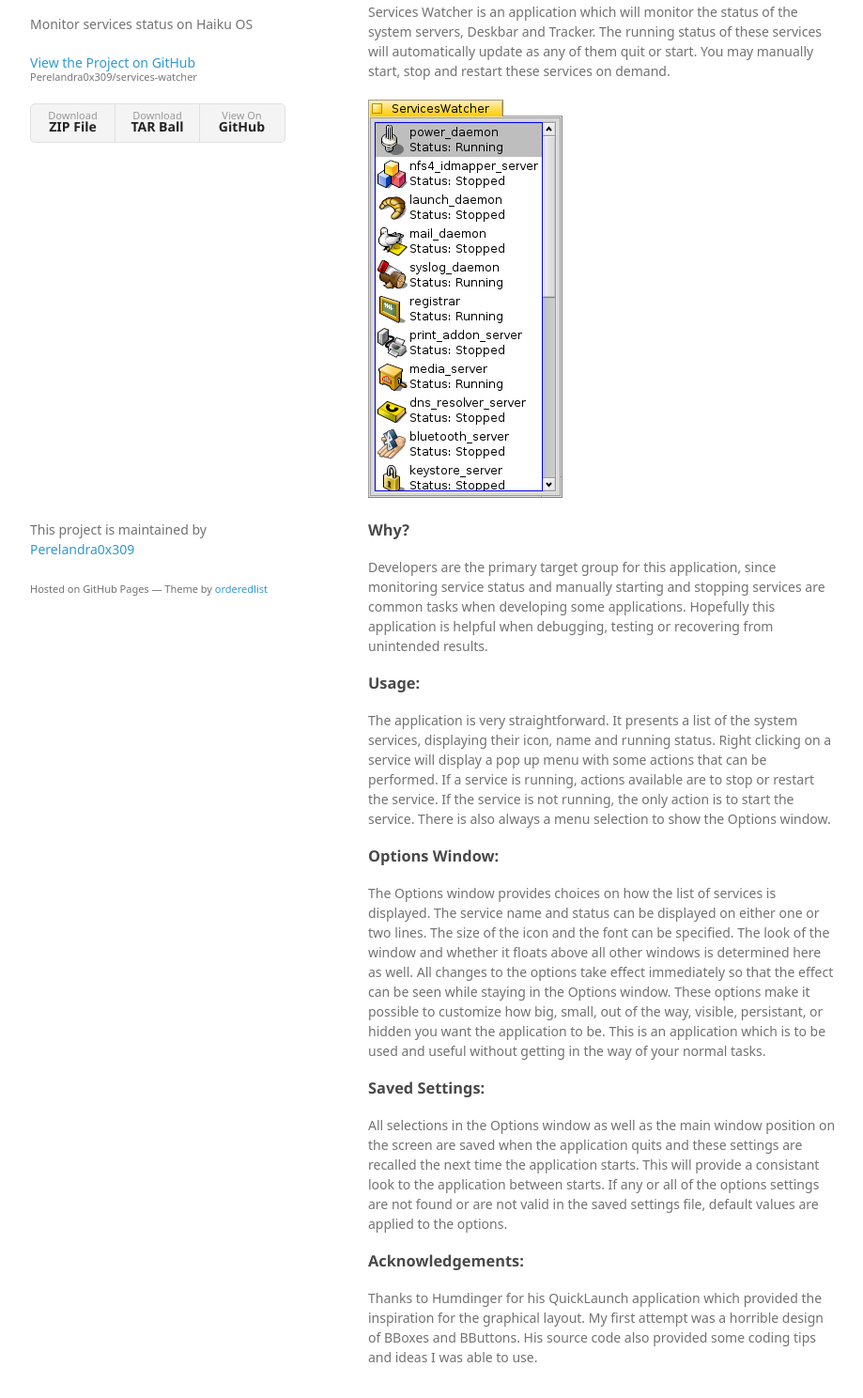
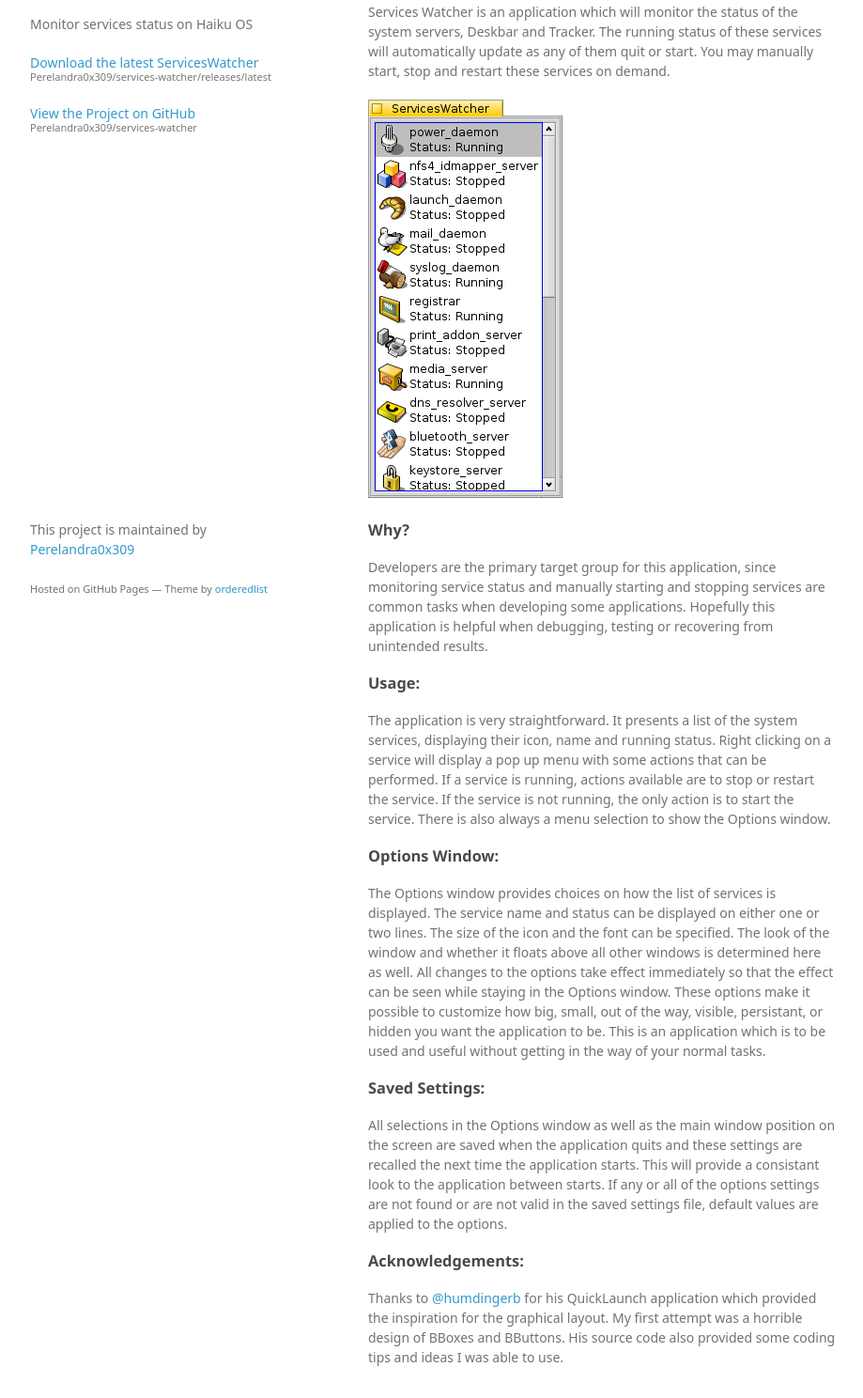
Before and after one commit to Perelandra0x309/services-watcher, a plain HTML site: page index.html in a window 1280 px wide. Shown: the part 94-1582 px from the top of the page at 94% size, without its empty margins (178-1097 px from the left). Drawn offline with Linux system fonts and the light colour scheme; a web font is replaced by a local one.

Commit message:
Update some links

```diff
--- a/index.html
+++ b/index.html
@@ -18,14 +18,16 @@
         <h1>ServicesWatcher</h1>
         <p>Monitor services status on Haiku OS</p>
 
+		<p class="view"><a href="https://github.com/Perelandra0x309/services-watcher/releases/latest">Download the latest ServicesWatcher<small>Perelandra0x309/services-watcher/releases/latest</small></a></p>
         <p class="view"><a href="https://github.com/Perelandra0x309/services-watcher">View the Project on GitHub <small>Perelandra0x309/services-watcher</small></a></p>
 
 
-        <ul>
+<!--        <ul>
           <li><a href="https://github.com/Perelandra0x309/services-watcher/zipball/master">Download <strong>ZIP File</strong></a></li>
           <li><a href="https://github.com/Perelandra0x309/services-watcher/tarball/master">Download <strong>TAR Ball</strong></a></li>
           <li><a href="https://github.com/Perelandra0x309/services-watcher">View On <strong>GitHub</strong></a></li>
         </ul>
+        -->
       </header>
       <section>
         <h3>
@@ -57,7 +59,7 @@
 <h3>
 <a id="acknowledgements" class="anchor" href="#acknowledgements" aria-hidden="true"><span aria-hidden="true" class="octicon octicon-link"></span></a>Acknowledgements:</h3>
 
-<p>Thanks to Humdinger for his QuickLaunch application which provided the inspiration for the graphical layout. My first attempt was a horrible design of BBoxes and BButtons. His source code also provided some coding tips and ideas I was able to use.</p>
+<p>Thanks to <a href="https://github.com/humdingerb" class="user-mention">@humdingerb</a> for his QuickLaunch application which provided the inspiration for the graphical layout. My first attempt was a horrible design of BBoxes and BButtons. His source code also provided some coding tips and ideas I was able to use.</p>
       </section>
       <footer>
         <p>This project is maintained by <a href="https://github.com/Perelandra0x309">Perelandra0x309</a></p>
```
